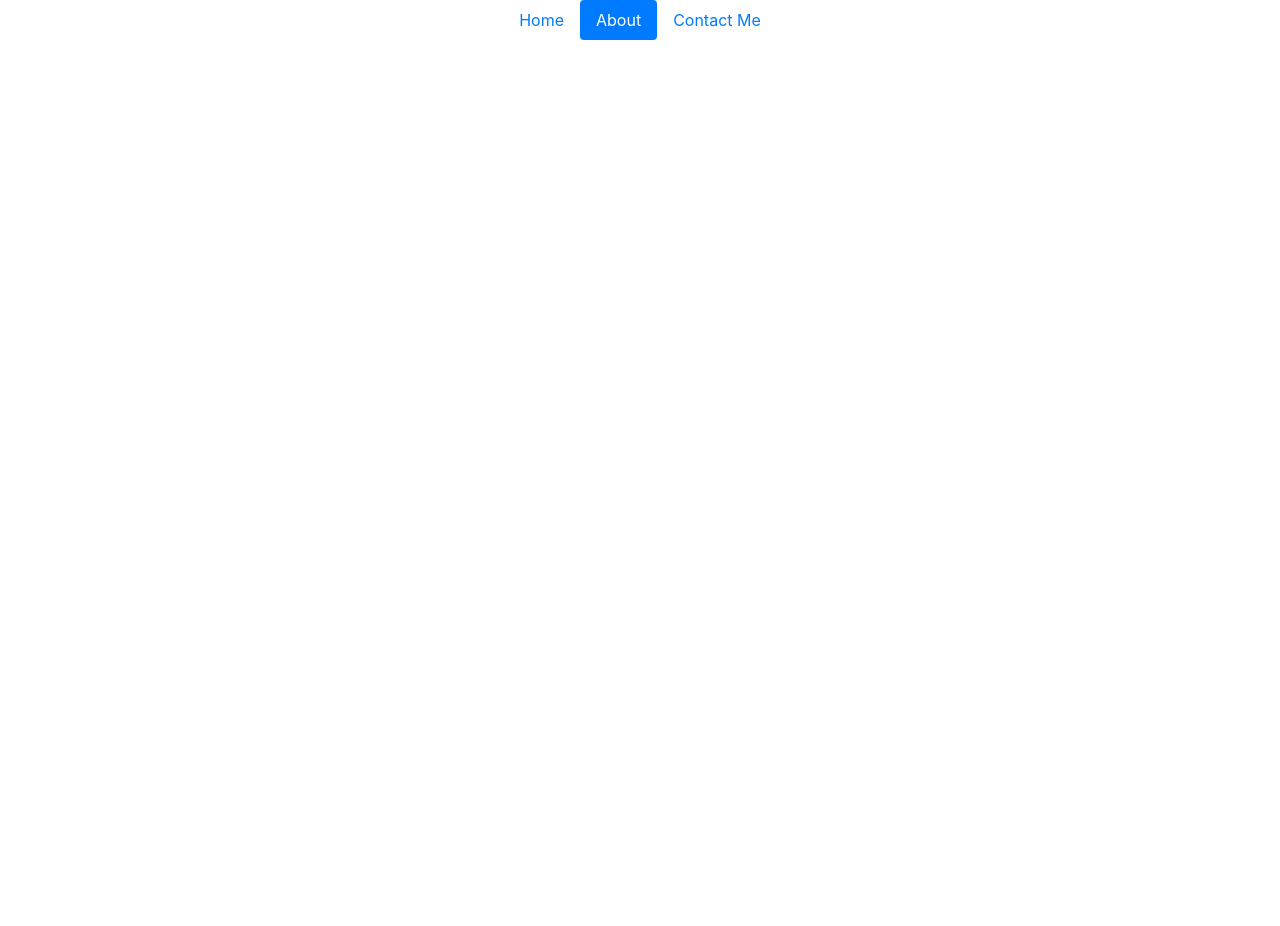
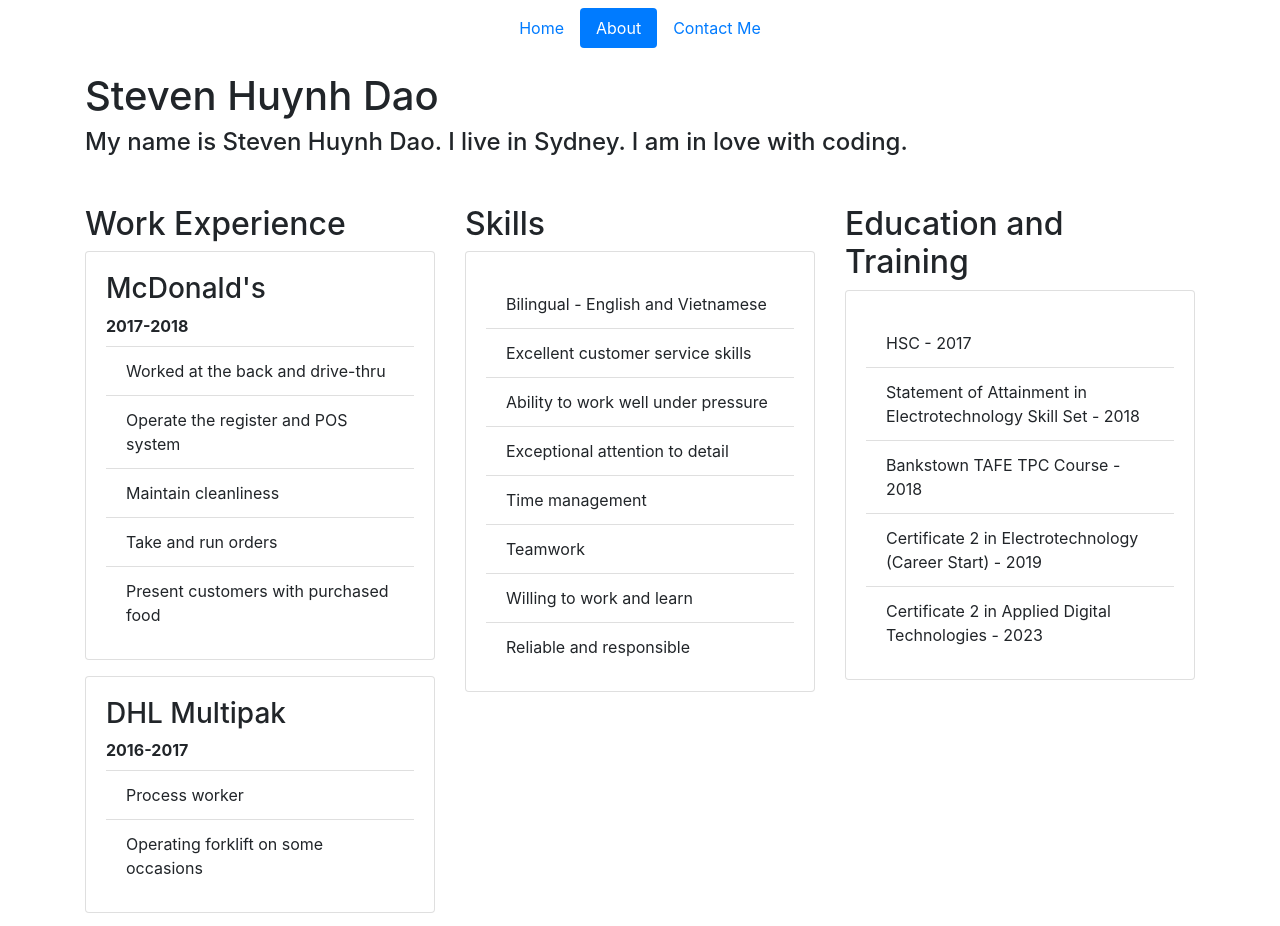
Before and after one commit to Dreamin007/website, a plain HTML site: page about.html in a window 1280 px wide. Shown: the top 926 px of the page. Before the commit the page ends 800 px from the top, so only its background shows below. Drawn offline with nearby package versions, Linux system fonts and the light colour scheme.

Commit message:
Add cards to about page

```diff
--- a/about.html
+++ b/about.html
@@ -8,11 +8,16 @@
     <!-- Bootstrap CSS -->
     <link rel="stylesheet" href="https://cdn.jsdelivr.net/npm/bootstrap@4.0.0/dist/css/bootstrap.min.css" integrity="sha384-Gn5384xqQ1aoWXA+058RXPxPg6fy4IWvTNh0E263XmFcJlSAwiGgFAW/dAiS6JXm" crossorigin="anonymous">
 
+    <!-- Custom CSS -->
+    <link rel="stylesheet" href="stylesheets/about.css" type="text/css">
+
     <title>Project 1</title>
   </head>
   <body>
 
-    <nav>
+    <!-- Navbar -->
+    <div class="container">
+     <nav class="navbar navbar-dark justify-content-center">
       <ul class="nav nav-pills justify-content-center">
         <li class="nav-item">
             <a class="nav-link" href="index.html">Home</a>
@@ -24,7 +29,115 @@
             <a class="nav-link" href="contactme.html">Contact Me</a>
         </li>
       </ul>
-    </nav>
+     </nav>
+    </div>
+
+    <div class="container">
+        <h1 class="mt-3">Steven Huynh Dao</h1>
+        <p class="h4">My name is Steven Huynh Dao. I live in Sydney. I am in love with coding.</p>
+    </div>
+
+    <div class="container mt-5">
+        <div class="row">
+            <div class="col">
+
+             <!--Card 1-->
+             <h2>Work Experience</h2>
+             <div class="card mb-3">
+              <div class="card-body">
+                <h3>McDonald's</h3>
+                <div><strong>2017-2018</strong></div>
+                <ul class="list-group list-group-flush mt-2">
+                    <li class="list-group-item">Worked at the back and drive-thru</li>
+                    <li class="list-group-item">Operate the register and POS system</li>
+                    <li class="list-group-item">Maintain cleanliness</li>
+                    <li class="list-group-item">Take and run orders</li>
+                    <li class="list-group-item">Present customers with purchased food</li>
+                </ul>
+              </div>
+             </div>
+
+              <!--Card 2-->
+              <div class="card mb-3">
+               <div class="card-body">
+                <h3>DHL Multipak</h3>
+                <div><strong>2016-2017</strong></div>
+                <ul class="list-group list-group-flush mt-2">
+                    <li class="list-group-item">Process worker</li>
+                    <li class="list-group-item">Operating forklift on some occasions</li>
+                </ul>
+               </div>
+              </div>
+
+              <!--Card 3-->
+              <div class="card mb-3">
+               <div class="card-body">
+                <h3>Mint, Vietnamese and Chinese Cuisine</h3>
+                <div><strong>2015-2017</strong></div>
+                <ul class="list-group list-group-flush mt-2">
+                    <li class="list-group-item">Worked at the front and back</li>
+                    <li class="list-group-item">Customer Service</li>
+                    <li class="list-group-item">Chef's helper</li>
+                    <li class="list-group-item">Preparing and cooking food</li>
+                    <li class="list-group-item">Kitchen handling</li>
+                    <li class="list-group-item">General cleaning</li>
+                </ul>
+               </div>
+              </div>
+
+            </div>
+
+
+             <div class="col">
+              <h2>Skills</h2>
+
+              <!--Card 4-->
+              <div class="card">
+               <div class="card-body">
+                <ul class="list-group list-group-flush mt-2">
+                    <li class="list-group-item">Bilingual - English and Vietnamese</li>
+                    <li class="list-group-item">Excellent customer service skills</li>
+                    <li class="list-group-item">Ability to work well under pressure</li>
+                    <li class="list-group-item">Exceptional attention to detail</li>
+                    <li class="list-group-item">Time management</li>
+                    <li class="list-group-item">Teamwork</li>
+                    <li class="list-group-item">Willing to work and learn</li>
+                    <li class="list-group-item">Reliable and responsible</li>
+                </ul>
+               </div>
+              </div>
+             </div>
+
+
+             <div class="col">
+                <h2>Education and Training</h2>
+
+                <!--Card 5-->
+                <div class="card">
+                 <div class="card-body">
+                  <ul class="list-group list-group-flush mt-2">
+                    <li class="list-group-item">HSC - 2017</li>
+                    <li class="list-group-item">Statement of Attainment in Electrotechnology Skill Set - 2018</li>
+                    <li class="list-group-item">Bankstown TAFE TPC Course - 2018</li>
+                    <li class="list-group-item">Certificate 2 in Electrotechnology (Career Start) - 2019</li>
+                    <li class="list-group-item">Certificate 2 in Applied Digital Technologies - 2023</li>
+                  </ul>
+                 </div>
+
+                </div>
+              </div>
+
+
+
+
+
+        </div>
+    </div>
+
+
+
+
+
 
 
     <!-- Optional JavaScript -->
--- /dev/null
+++ b/stylesheets/about.css
@@ -0,0 +1,5 @@
+body {
+    background-image: url();
+    background-attachment: fixed;
+    background-size: 100% 100%;
+}
--- /dev/null
+++ b/stylesheets/contactme.css
@@ -0,0 +1,5 @@
+body {
+    background-image: url("/Users/dreamin/Desktop/Website/contact.jpg");
+    background-attachment: fixed;
+    background-size: 100% 100%;
+}
--- a/stylesheets/index.css
+++ b/stylesheets/index.css
@@ -0,0 +1,5 @@
+body {
+    background-image: url("/Users/dreamin/Desktop/Website/home7.jpg");
+    background-attachment: fixed;
+    background-size: 100% 100%;
+}
```
Also changed, not shown: contactme.html (+8 -3 lines), index.html (+13 -3 lines).
